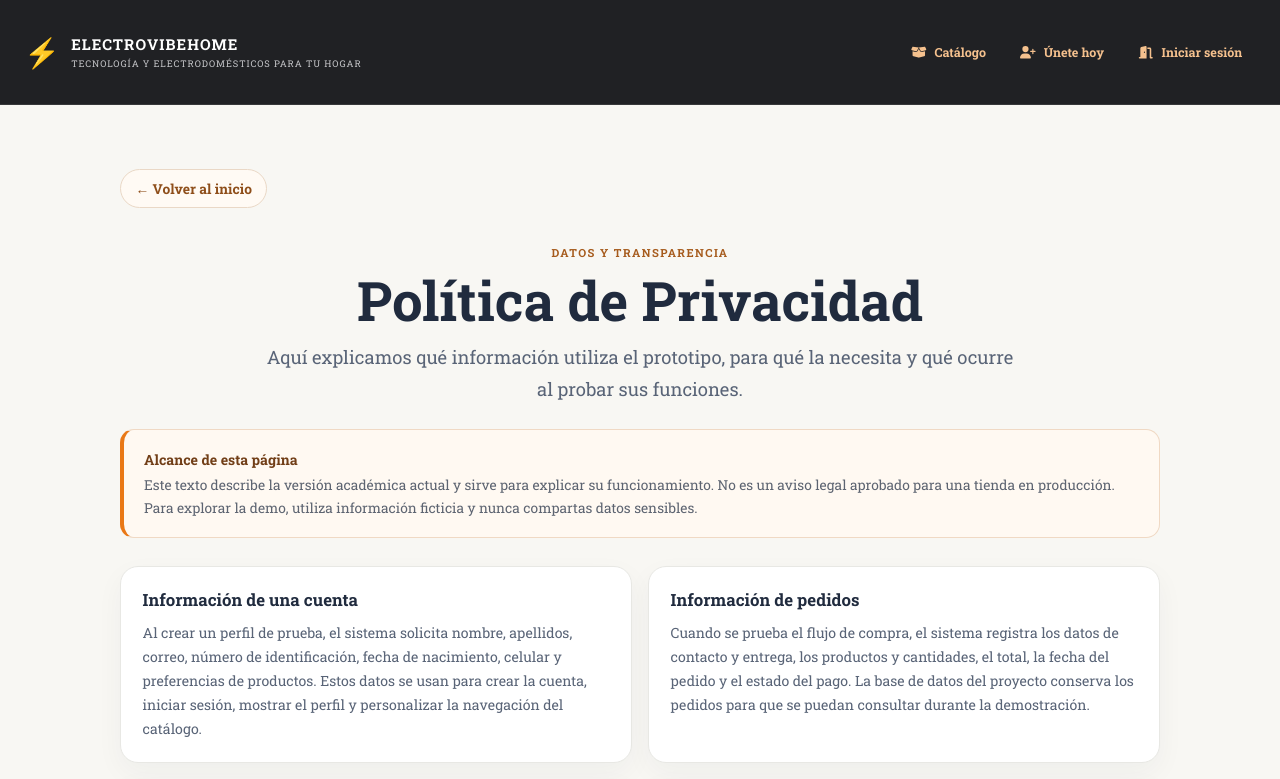
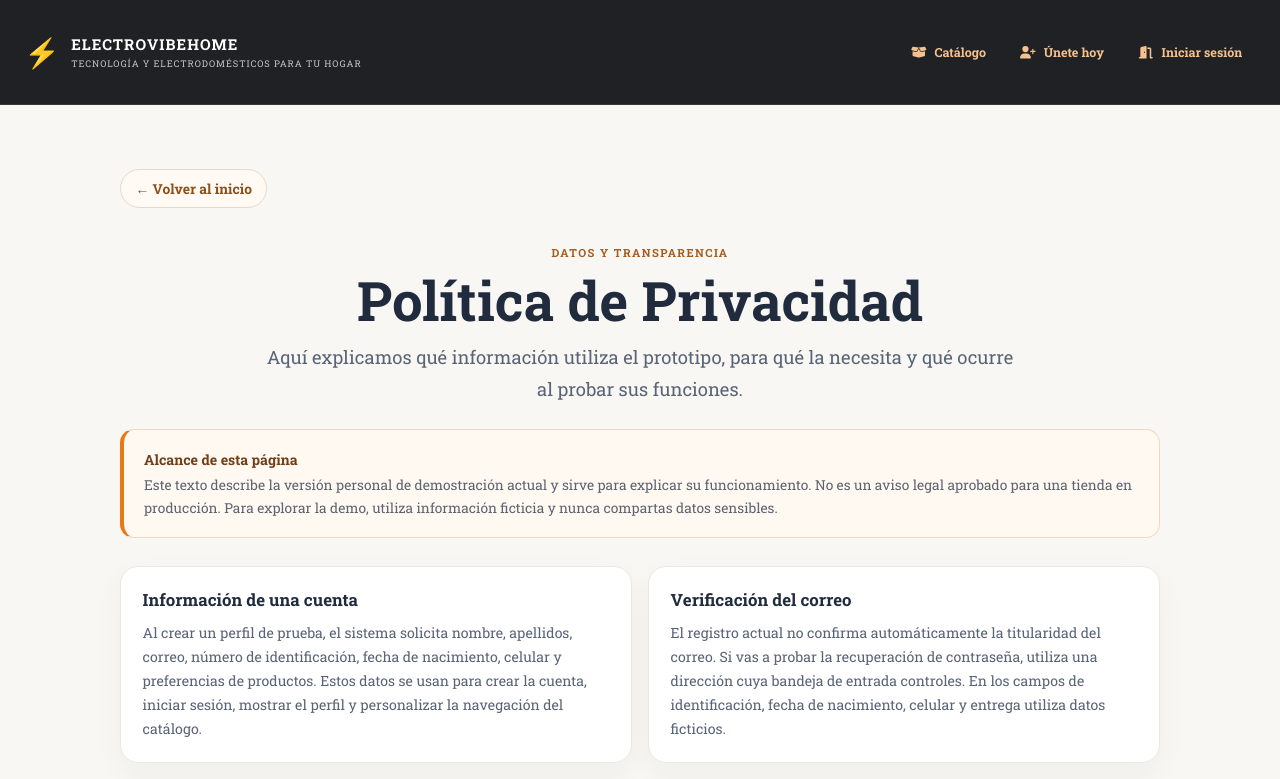
Before and after one commit to sro2005/my-app, a React (Vite) app: page /privacy in a window 1280 px wide. Shown: the top 779 px of the page. Built offline with nearby package versions, Linux system fonts and the light colour scheme.

Commit message:
content: disclose email verification status and demo data handling

```diff
--- a/src/components/PrivacyPage.jsx
+++ b/src/components/PrivacyPage.jsx
@@ -6,11 +6,15 @@ const PrivacyPage = () => (
     eyebrow="DATOS Y TRANSPARENCIA"
     title="Política de Privacidad"
     lead="Aquí explicamos qué información utiliza el prototipo, para qué la necesita y qué ocurre al probar sus funciones."
-    notice="Este texto describe la versión académica actual y sirve para explicar su funcionamiento. No es un aviso legal aprobado para una tienda en producción. Para explorar la demo, utiliza información ficticia y nunca compartas datos sensibles."
+    notice="Este texto describe la versión personal de demostración actual y sirve para explicar su funcionamiento. No es un aviso legal aprobado para una tienda en producción. Para explorar la demo, utiliza información ficticia y nunca compartas datos sensibles."
     sections={[
       {
         title: 'Información de una cuenta',
         body: 'Al crear un perfil de prueba, el sistema solicita nombre, apellidos, correo, número de identificación, fecha de nacimiento, celular y preferencias de productos. Estos datos se usan para crear la cuenta, iniciar sesión, mostrar el perfil y personalizar la navegación del catálogo.'
+      },
+      {
+        title: 'Verificación del correo',
+        body: 'El registro actual no confirma automáticamente la titularidad del correo. Si vas a probar la recuperación de contraseña, utiliza una dirección cuya bandeja de entrada controles. En los campos de identificación, fecha de nacimiento, celular y entrega utiliza datos ficticios.'
       },
       {
         title: 'Información de pedidos',
```
